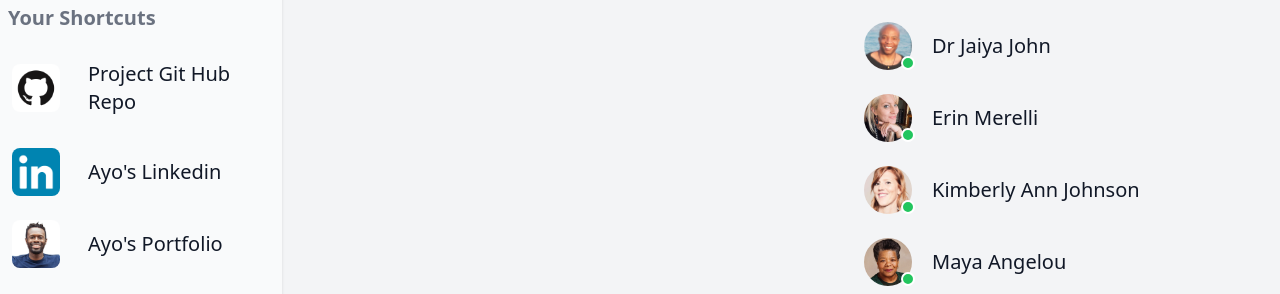
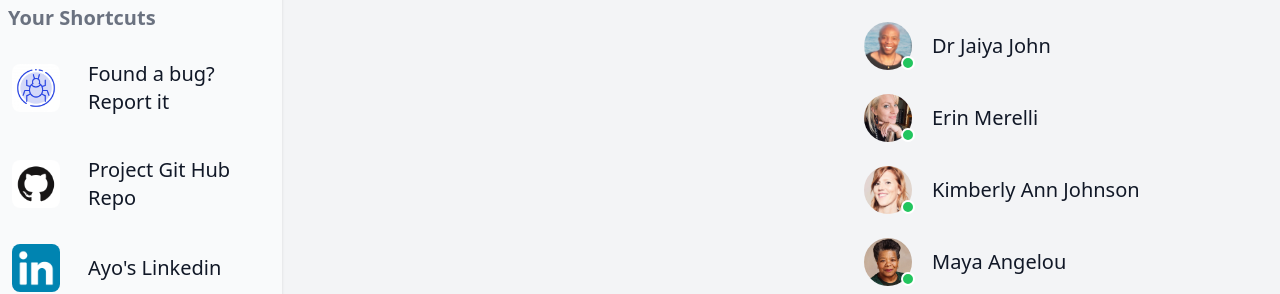
Before and after one commit to AyoCodess/Facebook-Clone-Functional-NextJs-Firebase-Tailwind-Typescript, a Next.js app: page / in a window 1280 px wide. Shown: the part 648-942 px from the top of the page. Built offline with nearby package versions, Linux system fonts and the light colour scheme; no server answers.

Commit message:
added bug reporting feature

```diff
--- a/components/Sidebar.tsx
+++ b/components/Sidebar.tsx
@@ -86,6 +86,7 @@ export const Sidebar = () => {
             image={'/images/FacebookIcons/memories.png'}
             title='Memories'
           />
+
           <SidebarRow
             Icon={ChevronDownIcon}
             title='See More'
--- a/components/SidebarYourShortcuts.tsx
+++ b/components/SidebarYourShortcuts.tsx
@@ -6,6 +6,12 @@ import { SidebarRow } from '../components';
 import { ThemeContext } from '../ThemeContext';
 
 const shortcuts = [
+  {
+    id: 8,
+    name: 'Found a bug? Report it',
+    image: '/images/bug.jpeg',
+    link: 'mailto:ayo.daniel.adesanya@gmail.com?subject=Facebook Clone - Bug Report',
+  },
   {
     id: 1,
     name: 'Project Git Hub Repo',
```
Also changed, not shown: public/images/bug.jpeg (added).
